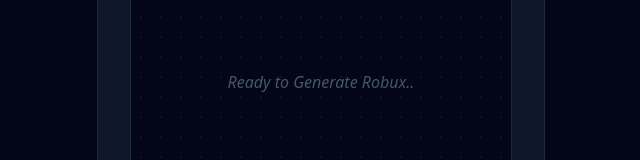
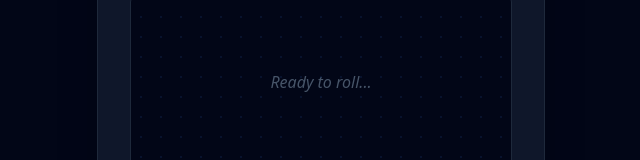
Before and after one commit to gp1547416-coder/BloxOne, a Next.js app: page / in a window 1280 px wide. Shown: the part 286-446 px from the top of the page, without its empty margins (319-959 px from the left). Built offline with nearby package versions, Linux system fonts and the light colour scheme.

Commit message:
Update page.tsx

```diff
--- a/app/page.tsx
+++ b/app/page.tsx
@@ -9,7 +9,6 @@
   const generateNumber = () => {
     setIsAnimating(true);
 
-    // Simple "rolling" effect duration
     setTimeout(() => {
       const randomNum = Math.floor(Math.random() * 1000) + 1;
       setNumber(randomNum);
@@ -36,12 +35,15 @@
               {number}
             </span>
           ) : (
-            <span className="text-slate-600 font-medium italic">Ready to Generate Robux..</span>
+            <span className="text-slate-600 font-medium italic">Ready to roll...</span>
           )}
 
-          {/* Decorative Grid background */}
+          {/* Decorative Grid background - FIX APPLIED HERE */}
           <div className="absolute inset-0 opacity-10 pointer-events-none"
-               style={{ backgroundImage: 'radial-gradient(#3b82f6 1px, transparent 1px)', size: '20px 20px', backgroundSize: '20px 20px' }}>
+               style={{
+                 backgroundImage: 'radial-gradient(#3b82f6 1px, transparent 1px)',
+                 backgroundSize: '20px 20px'
+               }}>
           </div>
         </div>
 
```
